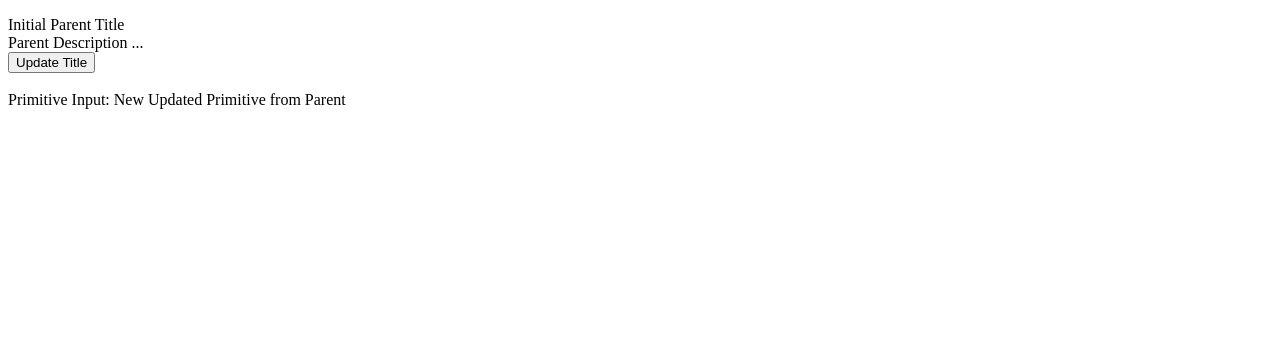
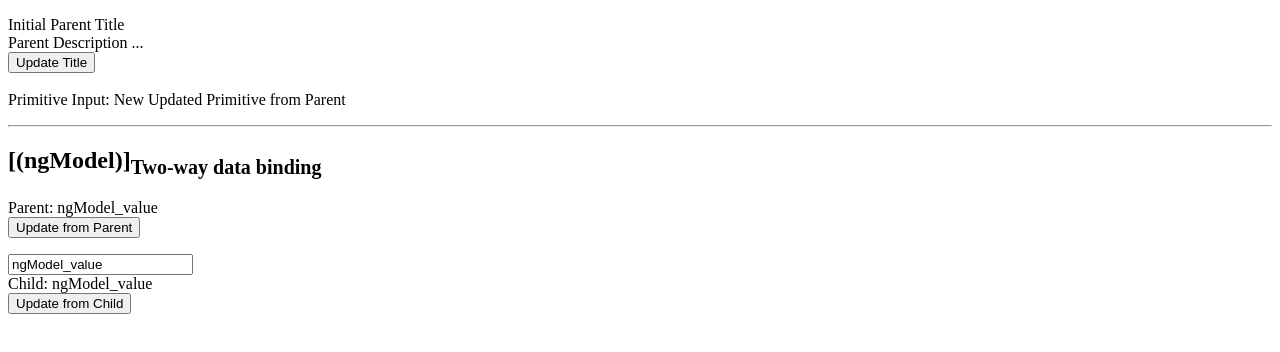
Before and after one commit to amitshahc/my-ngapp-mark, an Angular app: page / in a window 1280 px wide. Shown: the top 352 px of the page. Built offline with nearby package versions, Linux system fonts and the light colour scheme.

Commit message:
[(ngModel)] examples: Two-way data binding between 1. input html element and withing same component 2. Parent-Child components

```diff
--- a/src/app/app.component.html
+++ b/src/app/app.component.html
@@ -2,4 +2,19 @@
     (updateParentEvent)="parentCatchUpdate($event)"
 ></myapp-child1>
 
+
+<hr>
+<h2>[(ngModel)]<sub>Two-way data binding</sub></h2>
+Parent: {{parent_var}}<br />
+<button (click)="updateChild2()">Update from Parent</button>
+
+<!--
+    Two-way data binding between Parent-Chile Components
+    [(ngModel)] on <child-component>
+-->
+<myapp-child2 [(child_var)]="parent_var">
+</myapp-child2>
+
+
+
 <router-outlet></router-outlet>
--- a/src/app/app.component.ts
+++ b/src/app/app.component.ts
@@ -18,6 +18,7 @@ export class AppComponent {
   }
   private cntClick = 0;
   private primitiveParent: string = "Parent String";
+  parent_var:string = "ngModel_value";
 
   constructor() {
     console.clear();
@@ -46,4 +47,8 @@ export class AppComponent {
       console.log(this.primitiveParent);
     }
   }
+
+  updateChild2() {
+    this.parent_var += "-";
+  }
 }
--- a/src/app/app.module.ts
+++ b/src/app/app.module.ts
@@ -1,5 +1,6 @@
 import { BrowserModule } from '@angular/platform-browser';
 import { NgModule } from '@angular/core';
+import { FormsModule } from '@angular/forms';
 
 import { AppRoutingModule } from './app-routing.module';
 import { AppComponent } from './app.component';
@@ -14,7 +15,8 @@ import { Child2NgModelComponent } from './child2-ng-model.component';
   ],
   imports: [
     BrowserModule,
-    AppRoutingModule
+    AppRoutingModule,
+    FormsModule
   ],
   providers: [],
   bootstrap: [AppComponent]
--- a/src/app/child2-ng-model.component.ts
+++ b/src/app/child2-ng-model.component.ts
@@ -1,19 +1,38 @@
-import { Component, OnInit } from '@angular/core';
+import { Component, OnInit, Input, Output, EventEmitter } from '@angular/core';
 
 @Component({
-  selector: 'app-child2-ng-model',
+  selector: 'myapp-child2',
   template: `
     <p>
-      child2-ng-model works!
+      <!--
+       Two-way data binding on input within same component variable
+       [(ngModel)] on <input> html element
+      -->
+      <input type="text" [(ngModel)]="child_var"><br />
+      <!-- Alternavtive to [(ngModel)] catch on event  -->
+      <!-- input type="text" [ngModel]="child_var" (ngModelChange)="childChanged($event)"><br / -->
+
+      Child: {{child_var}}<br />
+      <button (click)="update()">Update from Child</button>
     </p>
   `,
   styles: []
 })
 export class Child2NgModelComponent implements OnInit {
 
+  @Input() child_var: string;
+  @Output() child_varChange = new EventEmitter<string>();
   constructor() { }
 
   ngOnInit() {
   }
 
+  update() {
+    //this.child_var += "*";
+    this.child_varChange.emit(this.child_var + "*")
+  }
+
+  childChanged(newValue) {
+    this.child_var = newValue;
+  }
 }
```
